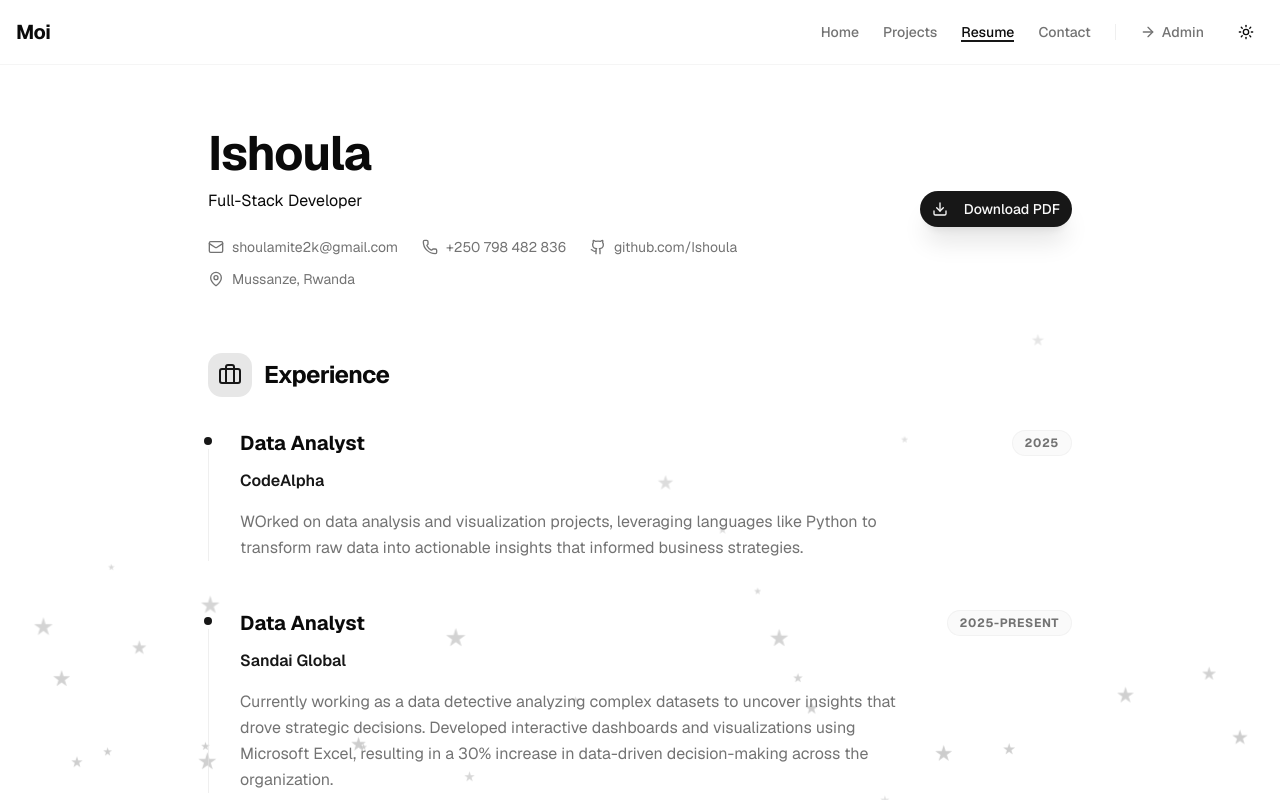
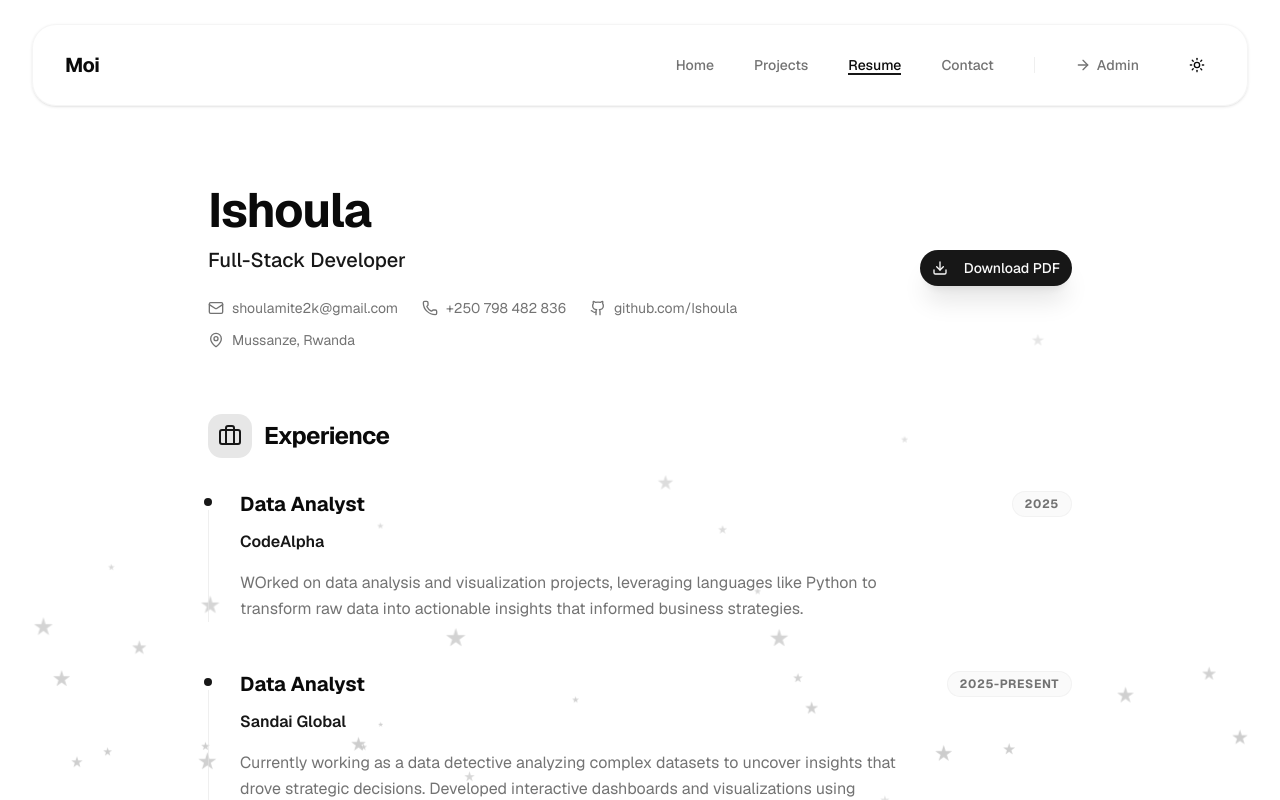
Before and after one commit to Ishoula/Getting_to_know, a Next.js app: page /resume in a window 1280 px wide. Shown: the top 800 px of the page. Built offline with nearby package versions, Linux system fonts and the light colour scheme.

Commit message:
Refined the navbar

```diff
--- a/app/(public)/resume/page.tsx
+++ b/app/(public)/resume/page.tsx
@@ -50,66 +50,7 @@ export default function ResumePage() {
       <div className="flex flex-col md:flex-row md:items-center justify-between mb-16 gap-8">
         <div className="animate-fade-slide-up" style={{ animationDelay: "100ms" }}>
           <h1 className="text-4xl md:text-5xl font-bold mb-3 tracking-tight">Ishoula</h1>
-          <p class
-
-
-
-
-
-
-
-
-
-
-
-
-
-
-
-
-
-
-
-
-
-
-
-
-
-
-
-
-
-
-
-
-
-
-
-
-
-
-
-
-
-
-
-
-
-
-
-
-
-
-
-
-
-
-
-
-
-
-          Name="text-xl text-primary font-medium">Full-Stack Developer</p>
+          <p className="text-xl text-primary font-medium">Full-Stack Developer</p>
           <div className="flex flex-wrap gap-x-6 gap-y-3 mt-6 text-sm text-muted-foreground">
             <a href="mailto:shoulamite2k@gmail.com" className="flex items-center gap-2 hover:text-primary transition-colors">
               <Mail className="h-4 w-4" />
--- a/components/navbar.tsx
+++ b/components/navbar.tsx
@@ -20,8 +20,8 @@ export function Navbar() {
   const [mobileMenuOpen, setMobileMenuOpen] = useState(false);
 
   return (
-    <header className="sticky top-0 z-50 w-full border-b border-border/40 bg-background/95 backdrop-blur supports-[backdrop-filter]:bg-background/60">
-      <nav className="container mx-auto flex h-16 items-center justify-between px-4">
+    <header className="relative z-50 mx-auto mt-6 mb-4 w-[95%] max-w-[1400px] rounded-3xl border border-border/40 bg-background/80 backdrop-blur-md supports-[backdrop-filter]:bg-background/60 shadow-sm transition-all duration-300">
+      <nav className="container mx-auto flex h-20 items-center justify-between px-8">
         <Link
           href="/"
           className="text-xl font-bold tracking-tight hover:opacity-80 transition-all duration-300 hover:scale-105"
@@ -30,7 +30,7 @@ export function Navbar() {
         </Link>
 
         {/* Desktop Navigation */}
-        <div className="hidden md:flex items-center gap-6">
+        <div className="hidden md:flex items-center gap-10">
           {navLinks.map((link, index) => (
             <Link
               key={link.href}
@@ -84,11 +84,11 @@ export function Navbar() {
       {/* Mobile Navigation */}
       <div
         className={cn(
-          "md:hidden border-b border-border/40 bg-background overflow-hidden transition-all duration-300 ease-in-out",
-          mobileMenuOpen ? "max-h-64 opacity-100" : "max-h-0 opacity-0 border-b-0"
+          "md:hidden bg-background overflow-hidden transition-all duration-300 ease-in-out rounded-b-3xl",
+          mobileMenuOpen ? "max-h-64 opacity-100 border-t border-border/40" : "max-h-0 opacity-0"
         )}
       >
-        <div className="container mx-auto px-4 py-4 flex flex-col gap-2">
+        <div className="container mx-auto px-6 py-6 flex flex-col gap-2">
           {navLinks.map((link, index) => (
             <Link
               key={link.href}
```
